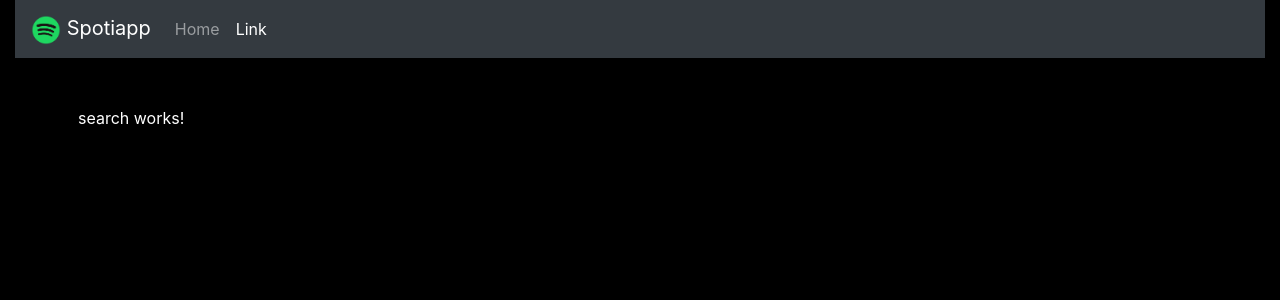
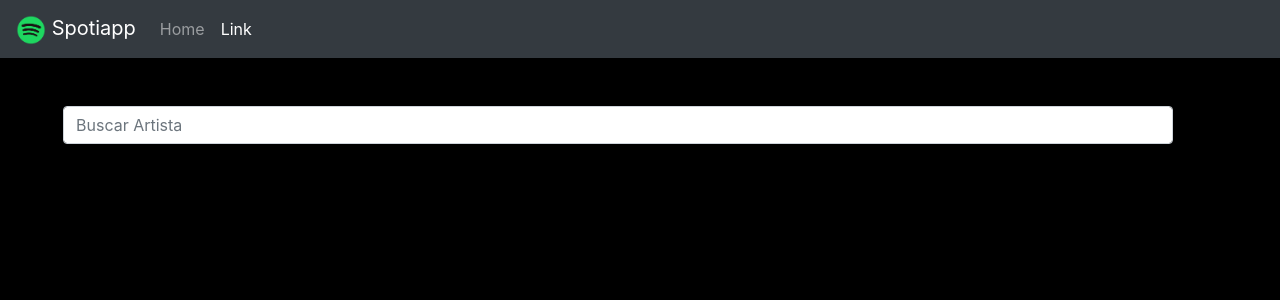
Before and after one commit to dalokdaga/04-SpotiApp, an Angular app: page /#/search in a window 1280 px wide. Shown: the top 300 px of the page. Built offline with nearby package versions, Linux system fonts and the light colour scheme.

Commit message:
avance hasta el video 11

```diff
--- a/src/app/components/search/search.component.html
+++ b/src/app/components/search/search.component.html
@@ -1,3 +1,14 @@
-<p>
-  search works!
-</p>
+<div class="row">
+  <div class="col">
+      <input #termino type="text" (keyup)="buscar(termino.value)" class="form-control" placeholder="Buscar Artista">
+  </div>
+</div>
+
+<div class="card-columns m-5">
+  <div *ngFor="let artista of artistas" class="card">
+      <img [src]="artista.images[0].url" class="card-img-top" alt="...">
+      <div class="card-body">
+          <h5 class="card-title">{{ artista.name }}</h5>
+      </div>
+  </div>
+</div>
--- a/src/app/components/search/search.component.ts
+++ b/src/app/components/search/search.component.ts
@@ -1,15 +1,21 @@
-import { Component, OnInit } from '@angular/core';
+import { SpotifyService } from 'src/app/services/spotify.service';
+import { Component } from '@angular/core';
 
 @Component({
   selector: 'app-search',
   templateUrl: './search.component.html',
   styles: []
 })
-export class SearchComponent implements OnInit {
+export class SearchComponent {
+  artistas: any[] = [];
+  constructor(private spotify: SpotifyService) { }
 
-  constructor() { }
-
-  ngOnInit() {
+  buscar(termino: string){
+    console.log(termino);
+    this.spotify.getArtista(termino)
+        .subscribe( (data:any) => {
+          console.log(data.artists.items)
+          this.artistas = data.artists.items
+        })
   }
-
 }
--- a/src/app/services/spotify.service.ts
+++ b/src/app/services/spotify.service.ts
@@ -11,7 +11,7 @@
   getNewReleases() {
 
     const headers = new HttpHeaders({
-      'Authorization':'Bearer BQBsJCyEeIyE4Qf5l58VORN07g7e26UMRXVMqkwgvbiVPAILgu9dUF1iNKi7uQU7pmPx-IzsueiFoP68Hgw'
+      'Authorization':'Bearer BQBqF-tfAvqOKYC3xUkxxVYPF2vuAczBbtU-JscCNzV3wNdeLFGNy74sX8ZKXQy4MeibjhDbae5-8jsUfCM'
     });
 
     return this.http.get('https://api.spotify.com/v1/browse/new-releases',{headers});
@@ -19,4 +19,12 @@
       //   console.log(data);
       // });
   }
+
+  getArtista( termino: string){
+    const headers = new HttpHeaders({
+      'Authorization':'Bearer BQBqF-tfAvqOKYC3xUkxxVYPF2vuAczBbtU-JscCNzV3wNdeLFGNy74sX8ZKXQy4MeibjhDbae5-8jsUfCM'
+    });
+
+    return this.http.get(`https://api.spotify.com/v1/search?q=${ termino }&type=artist&limit=20&offset=5`,{headers});
+  }
 }
--- a/src/index.html
+++ b/src/index.html
@@ -10,9 +10,9 @@
   <link rel="stylesheet" href="https://cdn.jsdelivr.net/npm/bootstrap@4.6.0/dist/css/bootstrap.min.css" integrity="sha384-B0vP5xmATw1+K9KRQjQERJvTumQW0nPEzvF6L/Z6nronJ3oUOFUFpCjEUQouq2+l" crossorigin="anonymous">
 </head>
 <body>
-  <div class="container-fluid">
+  <!-- <div class="container-fluid"> -->
     <app-root></app-root>
-  </div>
+  <!-- </div> -->
   <script src="https://code.jquery.com/jquery-3.5.1.slim.min.js" integrity="sha384-DfXdz2htPH0lsSSs5nCTpuj/zy4C+OGpamoFVy38MVBnE+IbbVYUew+OrCXaRkfj" crossorigin="anonymous"></script>
   <script src="https://cdn.jsdelivr.net/npm/popper.js@1.16.1/dist/umd/popper.min.js" integrity="sha384-9/reFTGAW83EW2RDu2S0VKaIzap3H66lZH81PoYlFhbGU+6BZp6G7niu735Sk7lN" crossorigin="anonymous"></script>
   <script src="https://cdn.jsdelivr.net/npm/bootstrap@4.6.0/dist/js/bootstrap.min.js" integrity="sha384-+YQ4JLhjyBLPDQt//I+STsc9iw4uQqACwlvpslubQzn4u2UU2UFM80nGisd026JF" crossorigin="anonymous"></script>
```
Also changed, not shown: src/app/components/home/home.component.html (line endings or trailing spaces).
